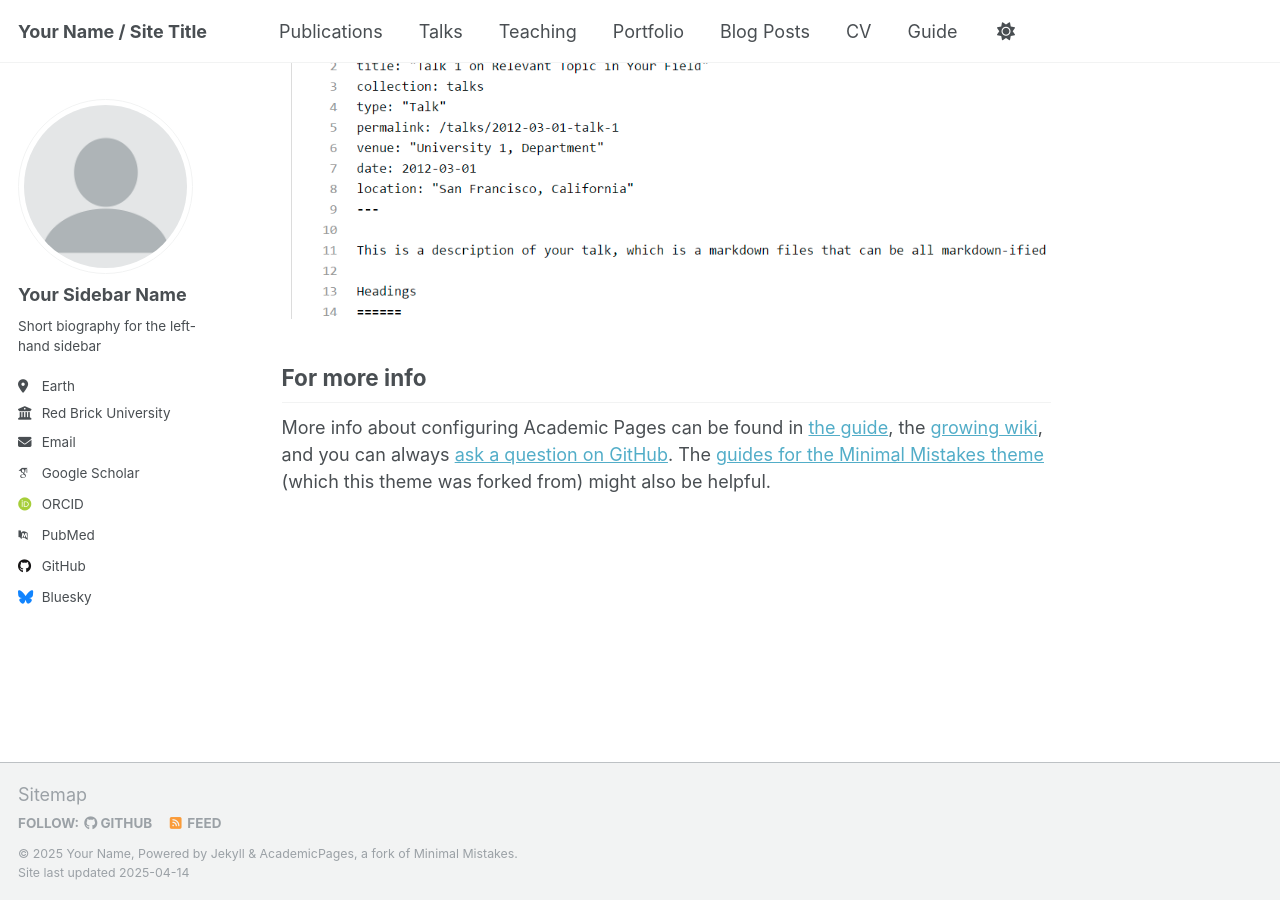
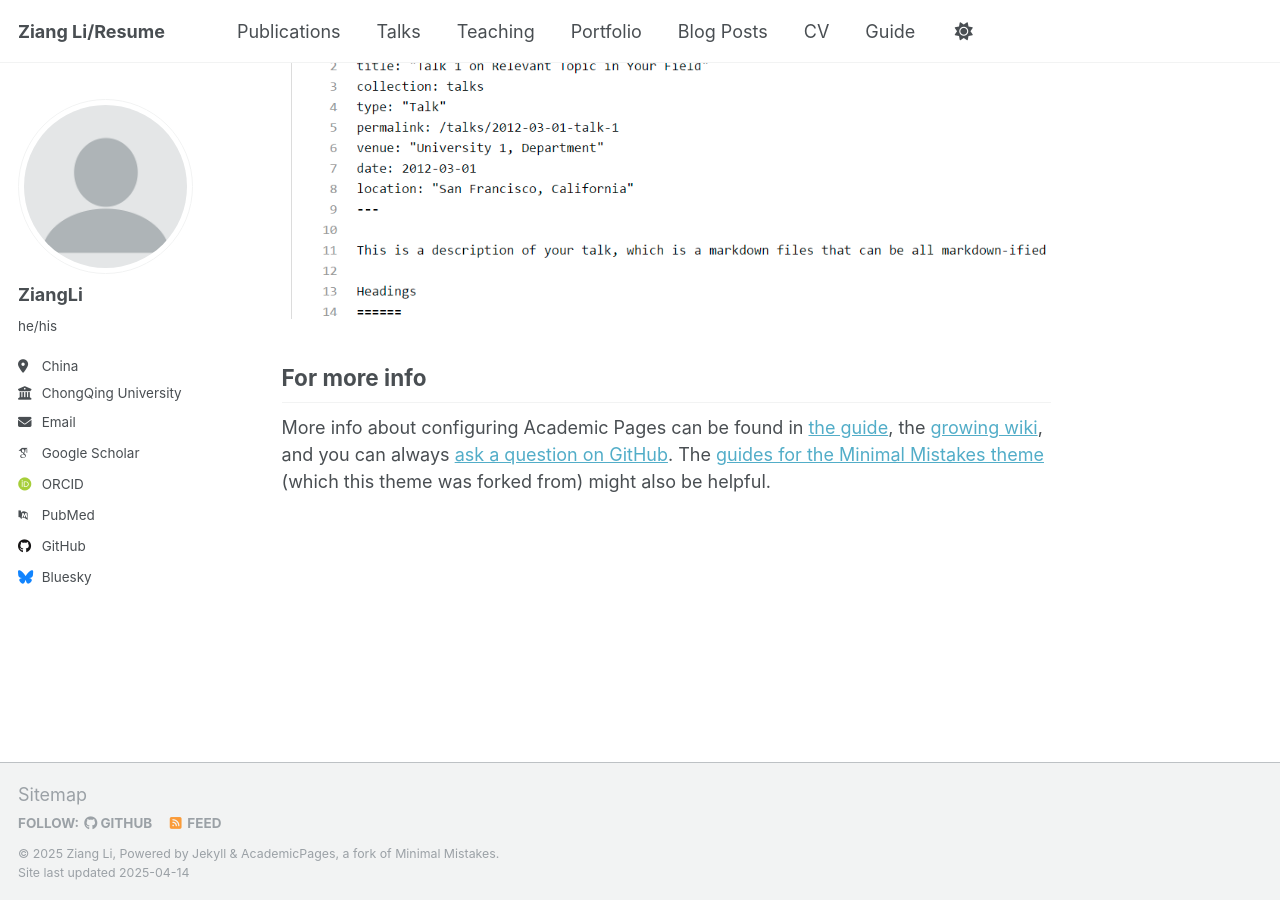
Before and after one commit to Bocchi9/Bocchi9.github.io, a Jekyll site: the page built from _pages/about.md, in a window 1280 px wide and 900 px high, scrolled down 2636 px. Built offline with Jekyll 4.4.1, drawn with Linux system fonts in a browser that asks for light colours; some web fonts are replaced.

Commit message:
Update _config.yml

```diff
--- a/_config.yml
+++ b/_config.yml
@@ -9,13 +9,13 @@
 # Basic Site Settings
 locale                   : "en-US"
 site_theme               : "default"
-title                    : "Your Name / Site Title"
+title                    : "Ziang Li/Resume"
 title_separator          : "-"
-name                     : &name "Your Name"
+name                     : &name "Ziang Li"
 description              : &description "personal description"
-url                      : https://academicpages.github.io # the base hostname & protocol for your site e.g. "https://[your GitHub username].github.io"
+url                      : https://ZiangLi.github.io # the base hostname & protocol for your site e.g. "https://[your GitHub username].github.io"
 baseurl                  : "" # the subpath of your site, e.g. "/blog"
-repository               : "academicpages/academicpages.github.io"
+repository               : "Bocchi9/ZiangLi.github.io"
 
 # Site Author - The following control what appear as part of the author content on the side bar.
 #               If a field is blank the icon and link will not appear, otherwise it will be shown.
@@ -23,13 +23,13 @@ repository               : "academicpages/academicpages.github.io"
 author:
   # Biographic information
   avatar           : "profile.png"
-  name             : "Your Sidebar Name"
-  pronouns         : # example: "she/her"
-  bio              : "Short biography for the left-hand sidebar"
-  location         : "Earth"
-  employer         : "Red Brick University"
+  name             : "ZiangLi"
+  pronouns         : "he/his"
+  bio              : ""
+  location         : "China"
+  employer         : "ChongQing University"
   uri              : # URL
-  email            : "none@example.org"
+  email            : "1339836143@qq.com"
 
   # Academic websites
   arxiv            : # URL - Update with the correct link to your profile
```
